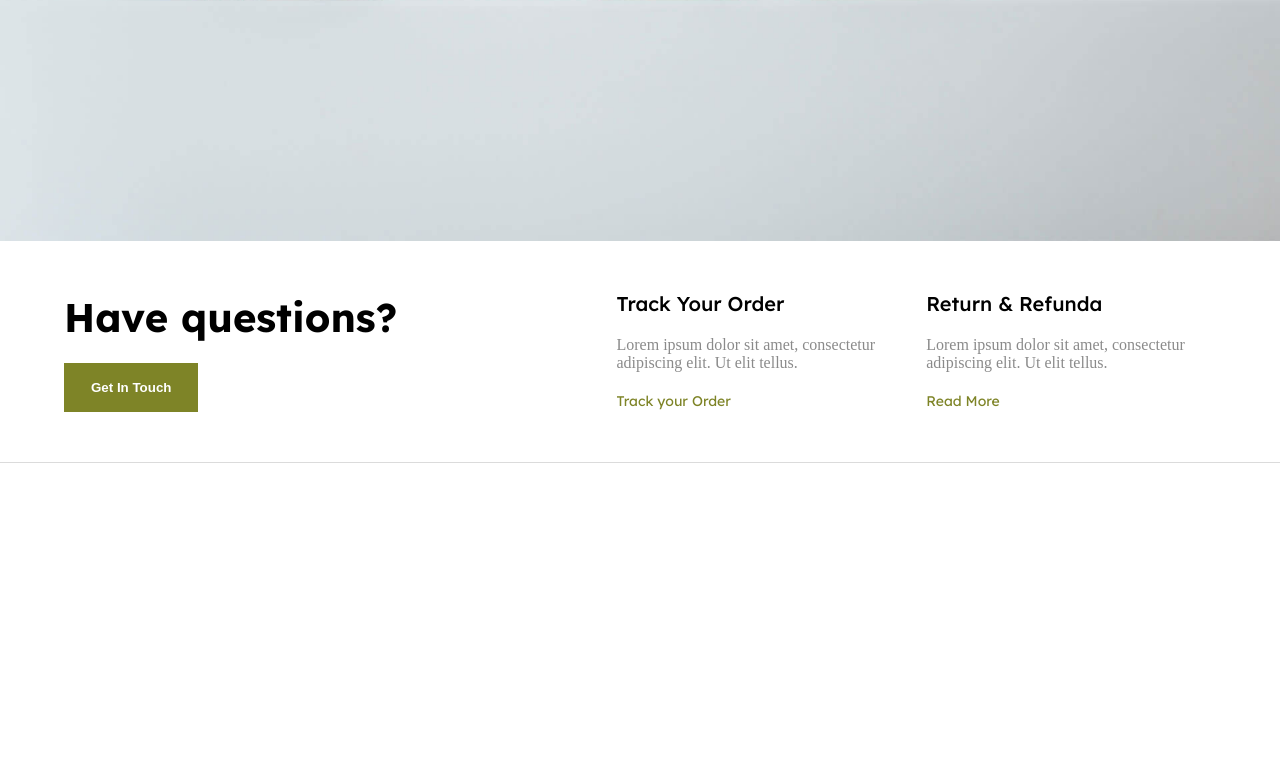
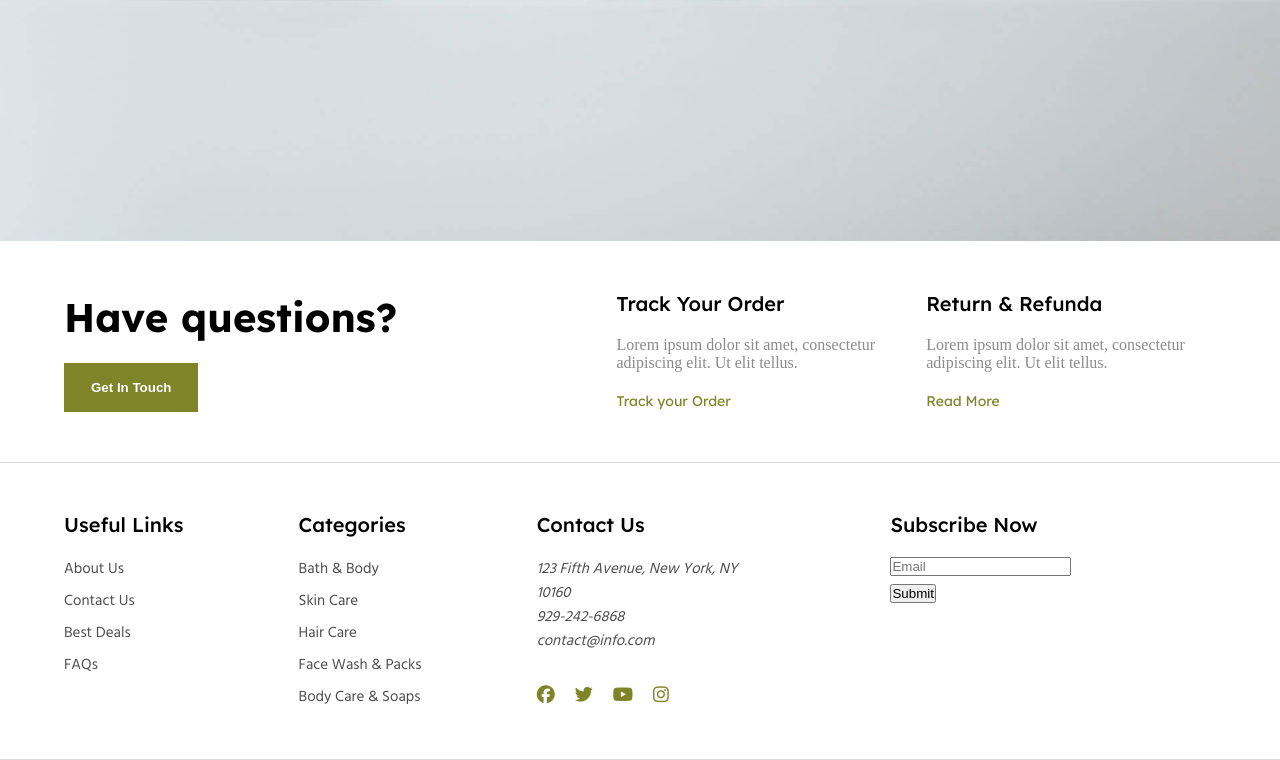
Before and after one commit to Fexrenise/Final, a plain HTML site: page index.html in a window 1280 px wide. Shown: the part 6109-6869 px from the top of the page. Before the commit the page ends 6572 px from the top, so only its background shows below. Drawn offline with nearby package versions, Linux system fonts and the light colour scheme.

Commit message:
footer part two

```diff
--- a/assets/style/layout/_footer.scss
+++ b/assets/style/layout/_footer.scss
@@ -56,4 +56,56 @@ footer {
             }
         }
     }
+    .quation_border{
+        .listBoxes{
+            @include Width();
+            @include Flex($flex: flex, $direction: row, $justfyContent: start, $alignItems: start, $gap: 10%);
+            padding: 50px 0;
+
+            .listBox{
+                @include Flex($flex: flex, $direction: column, $justfyContent: start, $alignItems: start, $gap: 20px);
+                h5{
+                    font-size: 20px;
+                    font-family: 'Lexend';
+                    line-height: 1.2em;
+                    font-weight: 500;
+                }
+                ul{
+                    @include Flex($direction: column,$justfyContent: start, $alignItems: start, $gap: 8px);
+                    li{
+                        a{
+                            font-size: 15px;
+                            color: $color-1;
+                            font-family: 'Hind';
+                        }
+                        address{
+                            width: 90%;
+                            font-size: 15px;
+                            color: $color-1;
+                            font-family: 'Hind';
+                        }
+                        .footer_icon{
+                            margin-top: 18%;
+                            @include Flex($flex: flex, $direction: row, $justfyContent: space-between, $alignItems: center, $gap: 20px);
+                            a{
+                                i{
+                                    color: $color-0;
+                                    font-size: 18px;
+                                    &:hover{
+                                        color: $color-2;
+                                    }
+                                }
+                            }
+                        }
+
+
+                    }
+                }
+            }
+            &.listBoxWidht{
+                width: 50%;
+            }
+
+        }
+    }
 }
--- a/assets/style/pages/_home.scss
+++ b/assets/style/pages/_home.scss
@@ -658,6 +658,9 @@ main {
             // @include Flex($flex: flex, $direction: row, $justfyContent: center, $alignItems: start, $gap: 20px);
             // padding-top: 20px;
         }
+        // .slick-slide{
+        //     width: 100px;
+        // }
 
         .sliderTwo {
             @include Width();
--- a/index.html
+++ b/index.html
@@ -255,19 +255,19 @@
         <section id="sponsor">
             <h5>Featured On</h5>
             <div class="slider">
-                <div><img src="./assets/img/logo-02.png" alt=""></div>
-                <div><img src="./assets/img/logo-03.png" alt=""></div>
-                <div><img src="./assets/img/logo-06.png" alt=""></div>
-                <div><img src="./assets/img/logo-07.png" alt=""></div>
-                <div><img src="./assets/img/logo-01.png" alt=""></div>
-                <div><img src="./assets/img/logo-01.png" alt=""></div>
+                <div><img src="./assets/img/logo-02.png"></div>
+                <div><img src="./assets/img/logo-03.png"></div>
+                <div><img src="./assets/img/logo-06.png"></div>
+                <div><img src="./assets/img/logo-07.png"></div>
+                <div><img src="./assets/img/logo-01.png"></div>
+                <div><img src="./assets/img/logo-01.png"></div>
             </div>
 
             <div class="sliderTwo">
-                <div><img src="./assets/img/logo-04.png" alt=""></div>
-                <div><img src="./assets/img/logo-08.png" alt=""></div>
-                <div><img src="./assets/img/logo-05.png" alt=""></div>
-                <div><img src="./assets/img/logo-05.png" alt=""></div>
+                <div><img src="./assets/img/logo-04.png"></div>
+                <div><img src="./assets/img/logo-08.png"></div>
+                <div><img src="./assets/img/logo-05.png"></div>
+                <div><img src="./assets/img/logo-05.png"></div>
 
             </div>
         </section>
@@ -296,10 +296,68 @@
                 </div>
             </div>
         </div>
+        <div class="quation_border">
+            <div class="listBoxes">
+                <div class="listBox">
+                    <h5>Useful Links</h5>
+                    <ul>
+                        <li><a href="">About Us  </a></li>
+                        <li><a href="">Contact Us</a></li>
+                        <li><a href="">Best Deals</a></li>
+                        <li><a href="">FAQs      </a></li>
+                    </ul>
+                </div>
+                <div class="listBox">
+                    <h5>Categories</h5>
+                    <ul>
+                        <li><a href="">Bath & Body       </a></li>
+                        <li><a href="">Skin Care         </a></li>
+                        <li><a href="">Hair Care         </a></li>
+                        <li><a href="">Face Wash & Packs </a></li>
+                        <li><a href="">Body Care & Soaps </a></li>
+                    </ul>
+                </div>
+                <div class="listBox">
+                    <h5>Contact Us</h5>
+                    <ul>
+                        <li>
+                            <address>
+                                123 Fifth Avenue, New York, NY 10160<br>
+                                929-242-6868<br>
+                                contact@info.com
+                            </address>
+                        </li>
+                        <li>
+                            <div class="footer_icon">
+                                <a href=""><i class="fa-brands fa-facebook"></i></a>
+                                <a href=""><i class="fa-brands fa-twitter"></i></a>
+                                <a href=""><i class="fa-brands fa-youtube"></i></a>
+                                <a href=""><i class="fa-brands fa-instagram"></i></a>
+                            </div>
+                        </li>
+                    </ul>
+
+
+                </div>
+                <div class="listBox listBoxWidht">
+                    <h5>Subscribe Now</h5>
+                    <ul>
+                        <li class="footer-inp-con">
+                            <input type="email" placeholder="Email">
+                        </li>
+                        <li>
+                            <button>Submit</button>
+                        </li>
+                    </ul>
+                </div>
+            </div>
+        </div>
+
     </footer>
 
     <script src="https://code.jquery.com/jquery-3.6.0.min.js"></script>
-    <script src="https://cdnjs.cloudflare.com/ajax/libs/slick-carousel/1.8.1/slick.min.js"></script>    <script src="./assets/js/main.js"></script>
+    <script src="https://cdnjs.cloudflare.com/ajax/libs/slick-carousel/1.8.1/slick.min.js"></script>
+    <script src="./assets/js/main.js"></script>
 
     <script>
 
@@ -311,7 +369,7 @@
             speed: 300,
             slidesToShow: 5,
             slidesToScroll: 1,
-                arrows : false,
+            arrows: false,
         });
 
         $(document).ready(function () {
@@ -323,7 +381,7 @@
                 speed: 300,
                 slidesToShow: 3,
                 slidesToScroll: 1,
-                arrows : false,
+                arrows: false,
                 useTransform: false,
             });
         });
```
Also changed, not shown: assets/style/style.css, 1 other file. Lines whose indentation alone changed are shown as unchanged.
